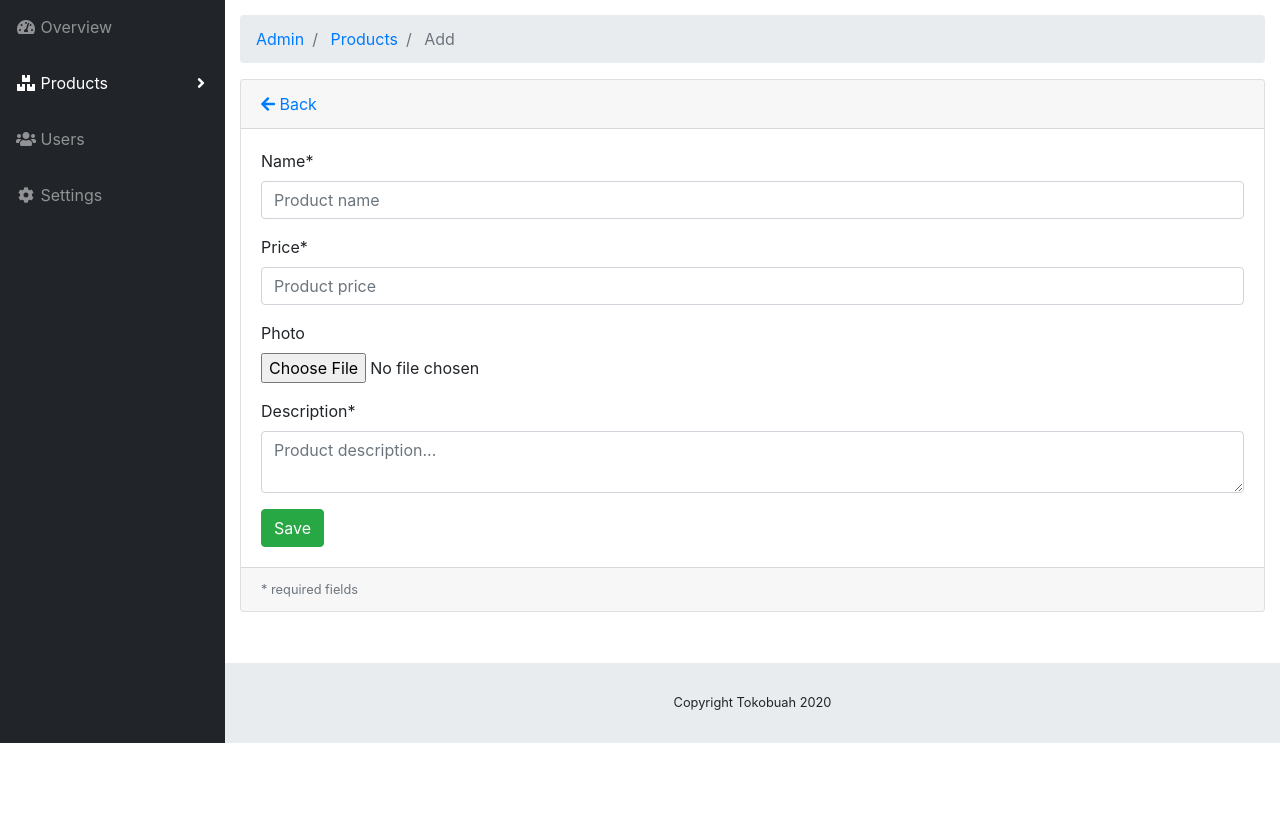
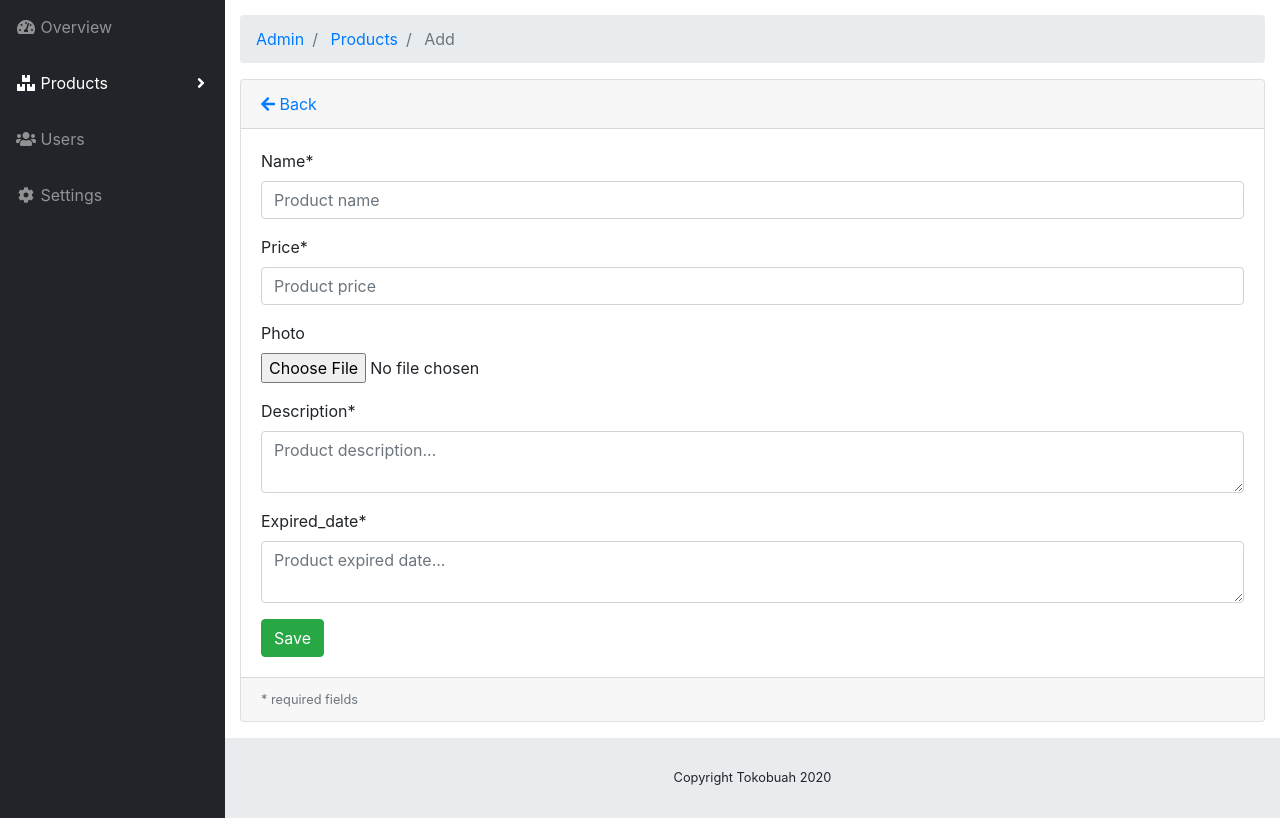
Before and after one commit to vlrntnsha13/TokoBuah, a CodeIgniter app: page /tokobuah/index.php/admin/products/add in a window 1280 px wide. Shown: the part 57-875 px from the top of the page. Before the commit the page ends 800 px from the top, so only its background shows below. Run offline with CodeIgniter, Linux system fonts and the light colour scheme; the visitor is signed in with stand-in values (Sample User, id 1).

Commit message:
Menambahkan expired date

```diff
--- a/application/models/Product_model.php
+++ b/application/models/Product_model.php
@@ -9,6 +9,7 @@ class Product_model extends CI_Model
     public $price;
     public $image = "default.jpg";
     public $description;
+    public $expired_date;
 
     public function rules()
     {
@@ -45,6 +46,7 @@ class Product_model extends CI_Model
 		$this->price = $post["price"];
 		$this->image = $this->_uploadImage();
         $this->description = $post["description"];
+        $this->expired_date = $post["expired_date"];
         $this->db->insert($this->_table, $this);
     }
 
@@ -63,6 +65,7 @@ class Product_model extends CI_Model
 		}
 
         $this->description = $post["description"];
+        $this->expired_date = $post["expired_date"];
         $this->db->update($this->_table, $this, array('product_id' => $post['id']));
     }
 
--- a/application/views/admin/product/list.php
+++ b/application/views/admin/product/list.php
@@ -33,6 +33,7 @@
 										<th>Price</th>
 										<th>Photo</th>
 										<th>Description</th>
+										<th>Expired_date</th>
 										<th>Action</th>
 									</tr>
 								</thead>
@@ -50,6 +51,9 @@
 										</td>
 										<td class="small">
 											<?php echo substr($product->description, 0, 120) ?>...</td>
+										<td>
+											<?php echo $product->expired_date ?>
+										</td>
 										<td width="250">
 											<a href="<?php echo site_url('admin/products/edit/'.$product->product_id) ?>"
 											 class="btn btn-small"><i class="fas fa-edit"></i> Edit</a>
--- a/application/views/admin/product/new_form.php
+++ b/application/views/admin/product/new_form.php
@@ -68,6 +68,15 @@
 								</div>
 							</div>
 
+							<div class="form-group">
+								<label for="name">Expired_date*</label>
+								<textarea class="form-control <?php echo form_error('expired_date') ? 'is-invalid':'' ?>"
+								 name="expired_date" placeholder="Product expired date..."></textarea>
+								<div class="invalid-feedback">
+									<?php echo form_error('expired_date') ?>
+								</div>
+							</div>
+
 							<input class="btn btn-success" type="submit" name="btn" value="Save" />
 						</form>
 
```
Also changed, not shown: application/views/admin/product/edit_form.php (+9 -0 lines), upload/product/5e676e22e0e70.jpg (added), upload/product/5e67700687bc9.jpg (added), upload/product/5e6773103fc5d.jpg (added), upload/product/5e6774e24068c.jpg (added), upload/product/5e67770ce74bc.jpg (added), upload/product/5e67786ff08bd.jpg (added), upload/product/5e67790881804.jpg (added), upload/product/5e6779aa30739.jpg (added), upload/product/5e677a873f1cc.jpg (added), upload/product/5e69045fa6e6c.jpg (added), upload/product/5e690a49e9e85.jpg (added), upload/product/5e690a68bd558.jpg (added), upload/product/5e690a8d1f195.jpg (added), 3 more files.
